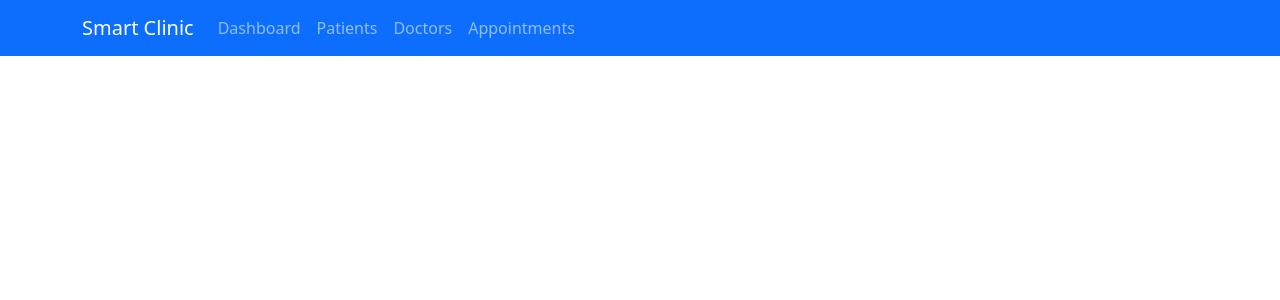
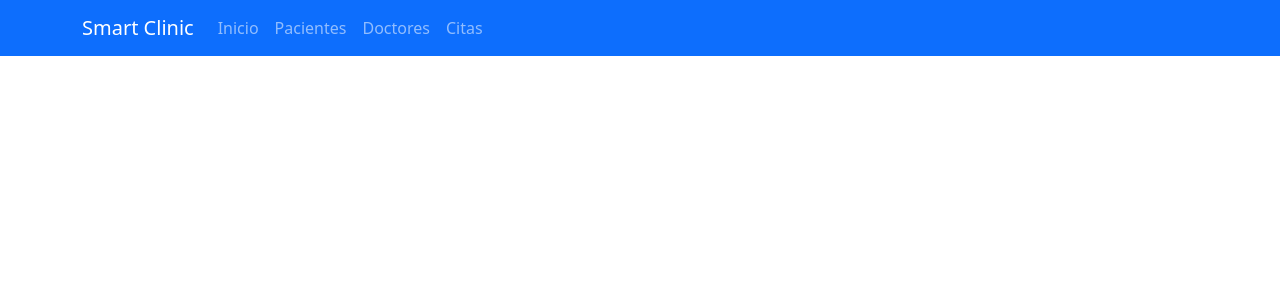
Before and after one commit to salgado-2022/SmartClinic, a PHP site: page /app/views/layouts/main.php in a window 1280 px wide. Shown: the top 300 px of the page. Run offline with PHP 8.4, Linux system fonts and the light colour scheme.

Commit message:
fix: traducir toda la UI a español (eliminar spanglish)

```diff
--- a/app/views/auth/login.php
+++ b/app/views/auth/login.php
@@ -3,7 +3,7 @@
 <head>
     <meta charset="UTF-8">
     <meta name="viewport" content="width=device-width, initial-scale=1.0">
-    <title>Login - Smart Clinic</title>
+    <title>Iniciar Sesión - Smart Clinic</title>
     <!-- Bootstrap 5 CSS -->
     <link href="https://cdn.jsdelivr.net/npm/bootstrap@5.3.0/dist/css/bootstrap.min.css" rel="stylesheet">
 </head>
--- a/app/views/layouts/main.php
+++ b/app/views/layouts/main.php
@@ -12,27 +12,27 @@
         <div class="container">
             <a class="navbar-brand" href="/">Smart Clinic</a>
             <button class="navbar-toggler" type="button" data-bs-toggle="collapse" data-bs-target="#navbarNav"
-                aria-controls="navbarNav" aria-expanded="false" aria-label="Toggle navigation">
+                aria-controls="navbarNav" aria-expanded="false" aria-label="Alternar navegación">
                 <span class="navbar-toggler-icon"></span>
             </button>
             <div class="collapse navbar-collapse" id="navbarNav">
                 <ul class="navbar-nav me-auto">
                     <li class="nav-item">
-                        <a class="nav-link" href="/">Dashboard</a>
+                        <a class="nav-link" href="/">Inicio</a>
                     </li>
                     <li class="nav-item">
-                        <a class="nav-link" href="/patients">Patients</a>
+                        <a class="nav-link" href="/patients">Pacientes</a>
                     </li>
                     <li class="nav-item">
-                        <a class="nav-link" href="/doctors">Doctors</a>
+                        <a class="nav-link" href="/doctors">Doctores</a>
                     </li>
                     <li class="nav-item">
-                        <a class="nav-link" href="/appointments">Appointments</a>
+                        <a class="nav-link" href="/appointments">Citas</a>
                     </li>
                 </ul>
                 <?php if (isset($_SESSION['user_id'])): ?>
                     <form action="/logout" method="POST" class="d-inline">
-                        <button type="submit" class="btn btn-outline-light btn-sm">Logout</button>
+                        <button type="submit" class="btn btn-outline-light btn-sm">Cerrar Sesión</button>
                     </form>
                 <?php endif; ?>
             </div>
```
Also changed, not shown: app/views/errors/404.php (+4 -4 lines), app/views/errors/503.php (+4 -4 lines).
